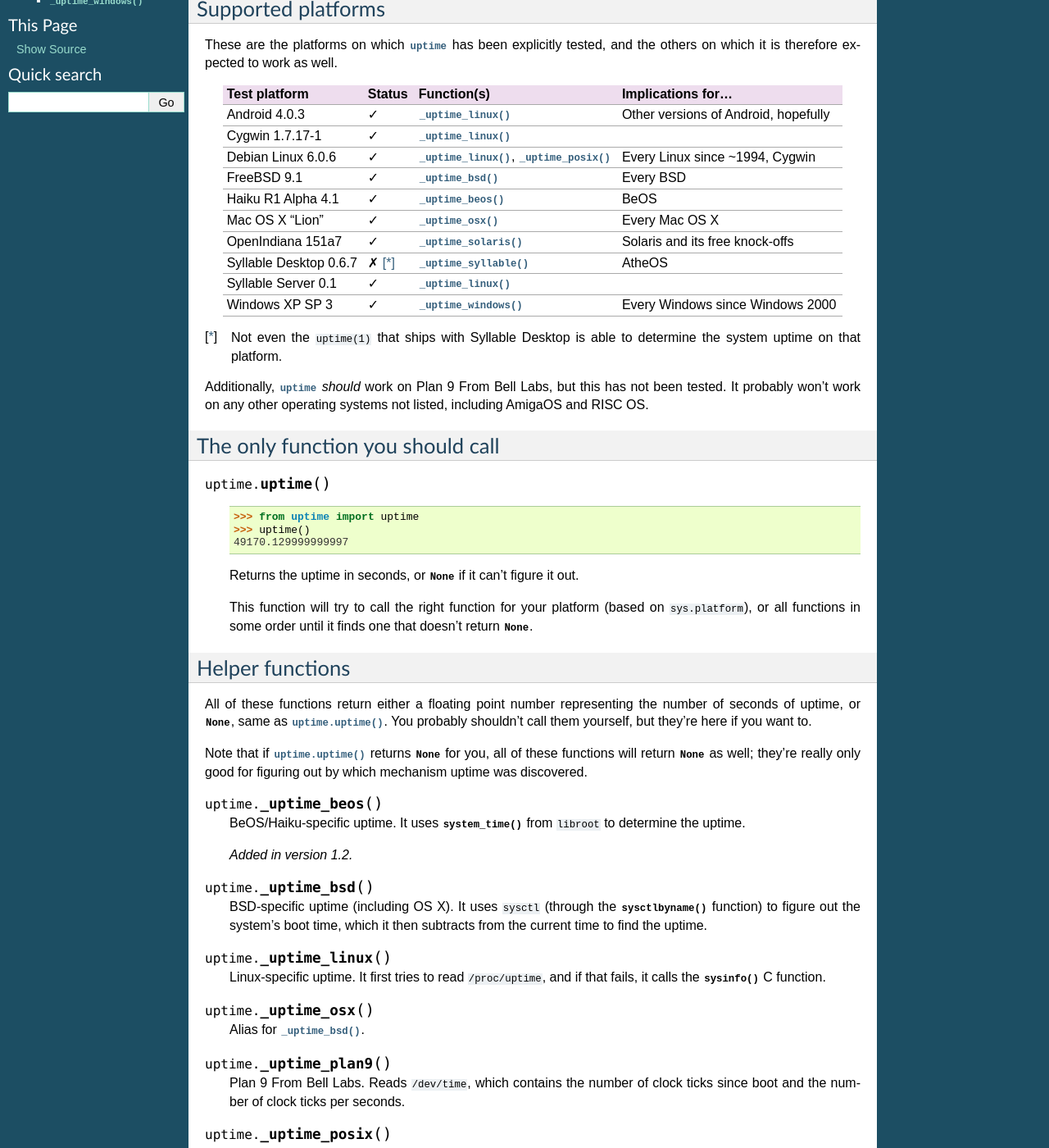
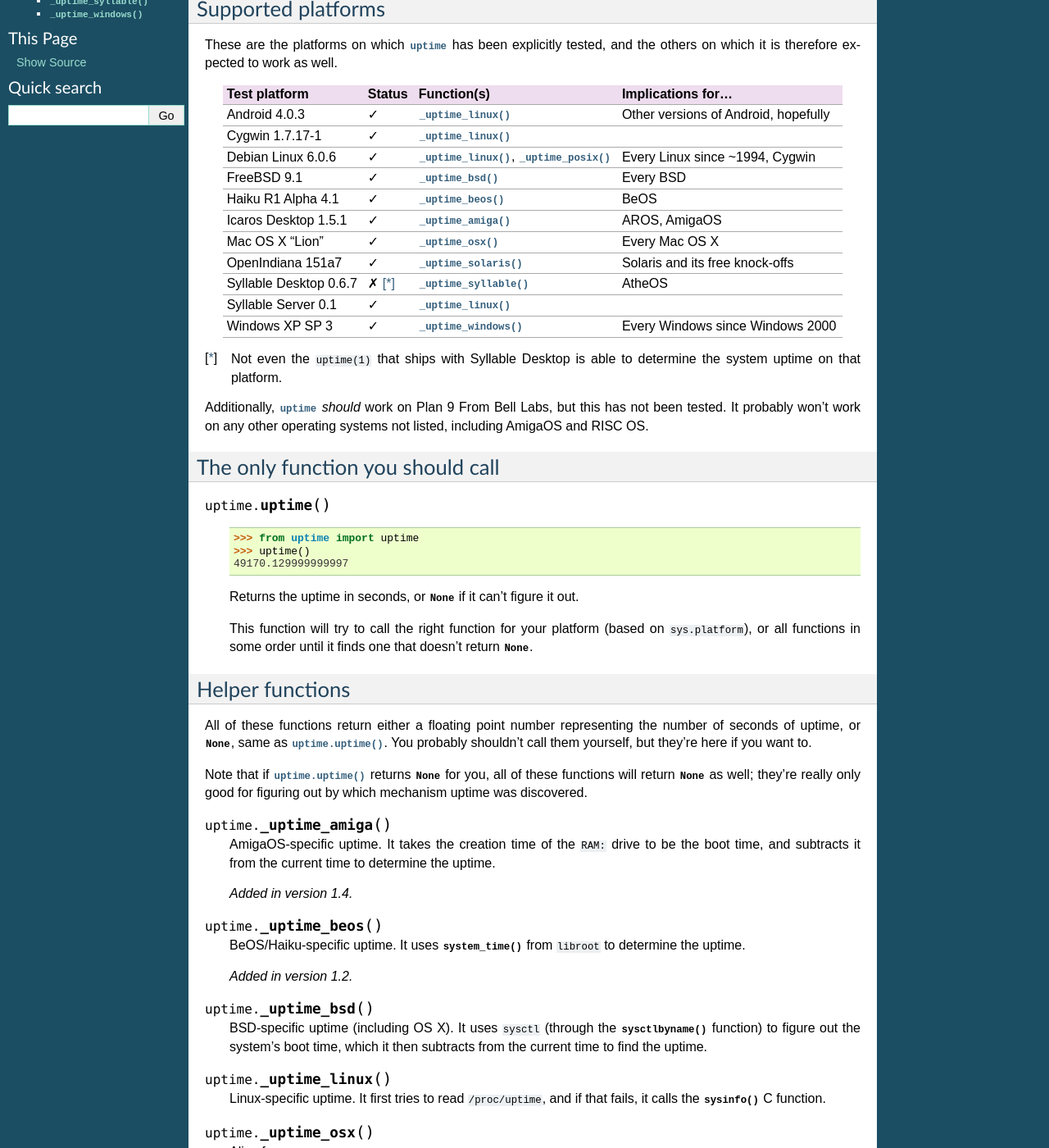
Before and after one commit to Cairnarvon/uptime, a Sphinx documentation site: the page built from doc/index.rst, in a window 1280 px wide and 1400 px high, scrolled down 324 px. Shown: the whole window at 82% size. Built offline with Sphinx 7.4.7, drawn with Linux system fonts in a browser that asks for light colours.

Commit message:
Document AmigaOS support.

```diff
--- a/doc/index.rst
+++ b/doc/index.rst
@@ -48,6 +48,9 @@ the others on which it is therefore expected to work as well.
 | Haiku R1 Alpha   | ✓      | :func:`_uptime_beos`     | BeOS                |
 | 4.1              |        |                          |                     |
 +------------------+--------+--------------------------+---------------------+
+| Icaros Desktop   | ✓      | :func:`_uptime_amiga`    | AROS, AmigaOS       |
+| 1.5.1            |        |                          |                     |
++------------------+--------+--------------------------+---------------------+
 | Mac OS X "Lion"  | ✓      | :func:`_uptime_osx`      | Every Mac OS X      |
 +------------------+--------+--------------------------+---------------------+
 | OpenIndiana      | ✓      | :func:`_uptime_solaris`  | Solaris and its     |
@@ -97,6 +100,14 @@ You probably shouldn't call them yourself, but they're here if you want to.
 Note that if :func:`uptime.uptime` returns :const:`None` for you, all of these
 functions will return :const:`None` as well; they're really only good for
 figuring out by which mechanism uptime was discovered.
+
+.. function:: _uptime_amiga
+
+   AmigaOS-specific uptime. It takes the creation time of the ``RAM:`` drive
+   to be the boot time, and subtracts it from the current time to determine
+   the uptime.
+
+   .. versionadded:: 1.4
 
 .. function:: _uptime_beos
 
```
Also changed, not shown: README.md (+0 -1 lines).
